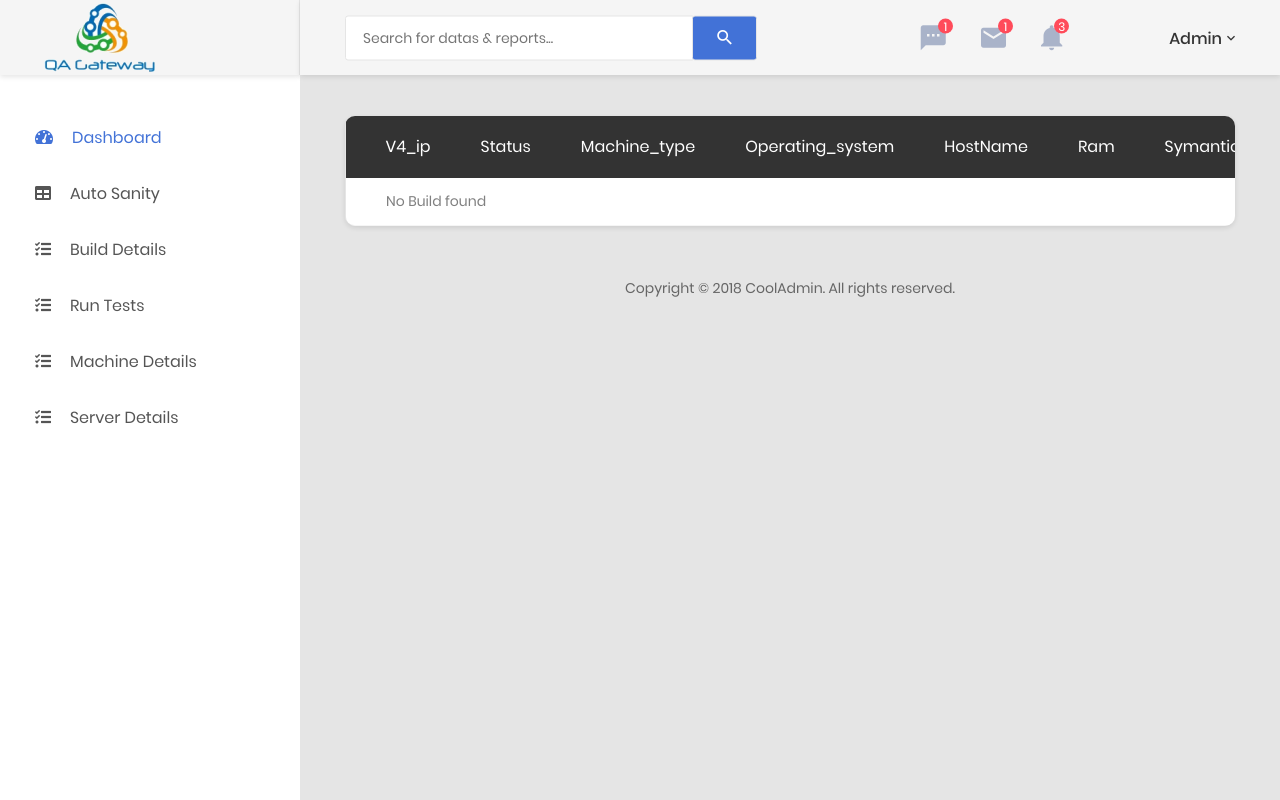
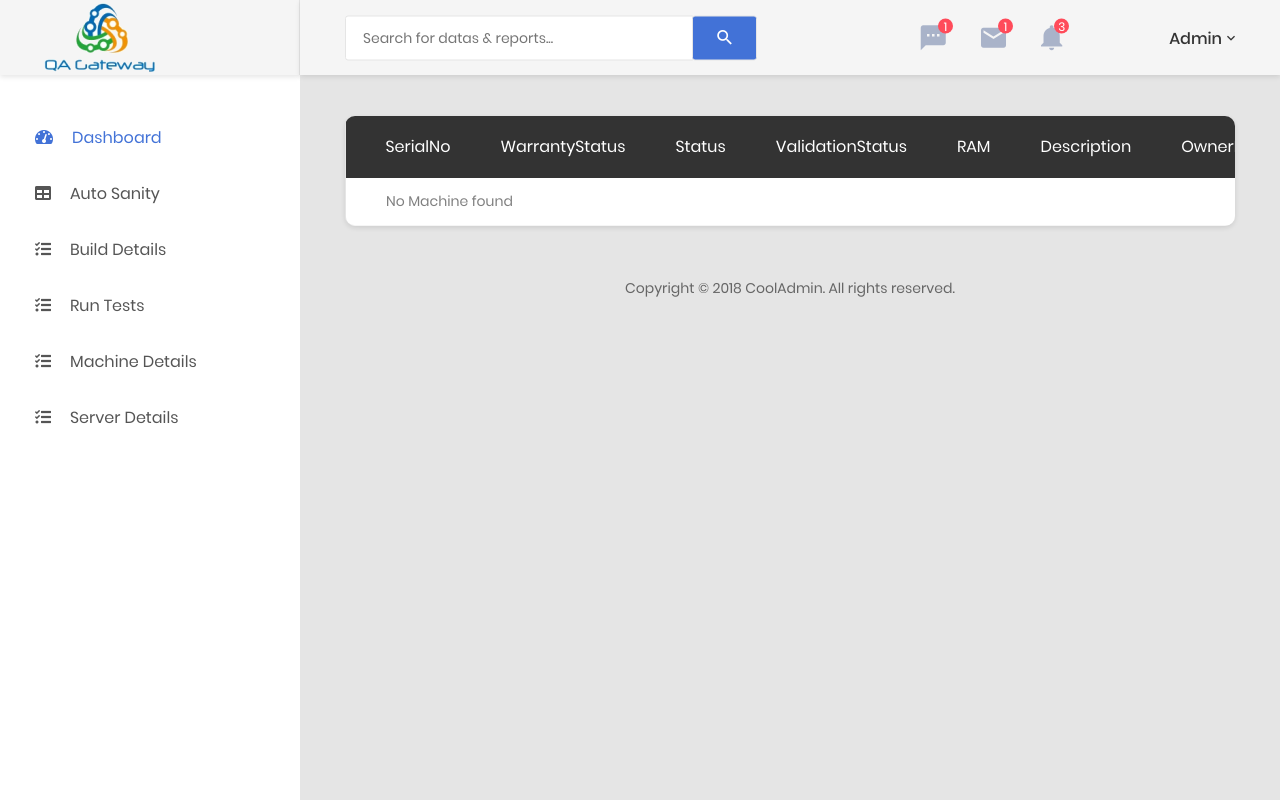
Before and after one commit to kamtasingh/mysite_testing, a Django app: page /mysite/machinedetail/ in a window 1280 px wide. Run offline with Django 3.2, Linux system fonts and the light colour scheme; a user stored in the database is signed in; data that the repository does not hold is empty; some libraries are stand-ins or nearby versions.

Commit message:
required changes

```diff
--- a/templates/machinedetail.html
+++ b/templates/machinedetail.html
@@ -17,49 +17,24 @@
                                         <thead>
                                             <tr>
 
-                                                <th>v4_ip</th>
-                                                <th>status</th>
-                                                <th>machine_type</th>
-                                                <th>operating_system</th>
-                                                <th>hostName</th>
-                                                <th>ram</th>
-                                                <th>symantic</th>
-                                                <th>domain</th>
-                                                <th>location</th>
-                                                <th>cabinet_esxi</th>
-                                                <th>esxi_server_id</th>
-                                                <th>owner_team</th>
-                                                <th>owner_person</th>
-                                                <th>isactive</th>
+                                                <th>SerialNo</th>
+                                                <th>WarrantyStatus</th>
+                                                <th>Status</th>
+                                                <th>validationStatus</th>
+                                                <th>RAM</th>
+                                                <th>Description</th>
+                                                <th>OwnerPerson</th>
+                                                <th>Physicallocation</th>
+                                                <th>IP</th>
+                                                <th>ProvidedBy</th>
+                                                <th>HostName</th>
 
                                             </tr>
                                         </thead>
                                         <tbody id="builddata">
-                                        {% for m in machinedetail %}
-                                        <tr>
-
-                                                <td>{{ m.v4_ip }}</td>
-                                                <td>{{ m.status|safe }}</td>
-                                                <td>{{ m.get_machine_type_display }}</td>
-                                                <td>{{ m.get_operating_system_display }}</td>
-                                                <td>{{ m.hostName|default:"-NA-" }}</td>
-                                                <td>{% if m.ram %} {{ m.ram }}&nbsp;GB {% else %} {{ m.ram }} {% endif %}</td>
-                                                <td>{{ m.symantic|default:"-NA-" }} </td>
-                                                <td>{{ m.domain|default:"-NA-" }} </td>
-                                                <td>{{ m.location|default:"-NA-" }} </td>
-                                                <td>{{ m.cabinet_esxi|default:"-NA-" }}</td>
-                                                <td>{{ m.esxi_server_id|default:"-NA-" }} </td>
-                                                <td>{{ m.owner_team|default:"-NA-" }} </td>
-                                                <td>{{ m.owner_person|default:"-NA-" }} </td>
-                                                <td>{% if m.isactive %}<img src="/static/admin/img/icon-yes.svg" alt="True">{% else %}<img src="/static/admin/img/icon-no.svg" alt="True">{% endif %}</td>
-
+                                            <tr>
+                                                <td colspan="11" style="text-align:left">No Machine found</td>
                                             </tr>
-                                        {% empty %}
-                                            <tr>
-                                                <td colspan="14" style="text-align:left">No Build found</td>
-
-                                            </tr>
-                                        {% endfor %}
 
                                         </tbody>
                                     </table>
@@ -85,5 +60,38 @@
 {% endblock %}
 {% block extrajs %}
 
+    <script>
 
+serverDetail();
+
+function serverDetail(){
+$.ajax({
+          url: 'http://10.112.86.90/api/Inventory/GetDesktops',
+          type: 'GET',
+          data: {email: "{{ user.email }}", is_staff : "{{ user.is_staff }}" },
+          contentType:'application/json',
+          dataType: 'json',
+          success: function(userdata) {
+          console.log(userdata);
+
+          var options = '';
+
+          for (var i = 0; i < data.length; i++) {
+           options += '<tr><td>' + data[i].SerialNo + '</td><td>'+ data[i].WarrantyStatus +'</td><td>'+ data[i].Status +'</td><td>'+ data[i].validationStatus +'</td><td>'+ data[i].RAM + '</td><td>'+ data[i].Description + '</td><td>'+ data[i].OwnerPerson + '</td><td>'+ data[i].Physicallocation + '</td><td>'+ data[i].IP + '</td><td>'+ data[i].ProvidedBy + '</td><td>'+ data[i].HostName + '</td></tr>';
+
+           }
+         if (data.length == 0){
+          options += '<tr><td colspan="11" style="text-align:left">No Machines Found </td></tr>'
+         }
+          $("tbody#builddata").html(options);
+
+
+          },
+          error: function() { alert('Something wrong happen, Please try again!'); }
+        });
+}
+
+
+
+    </script>
 {% endblock %}
--- a/templates/sanitymaster.html
+++ b/templates/sanitymaster.html
@@ -67,6 +67,4 @@
 
 {% endblock %}
 {% block extrajs %}
-
-
 {% endblock %}
```
Also changed, not shown: templates/dashboard.html (+50 -25 lines), templates/sanity.html (+9 -3 lines), templates/serverdetail.html (+45 -28 lines).
